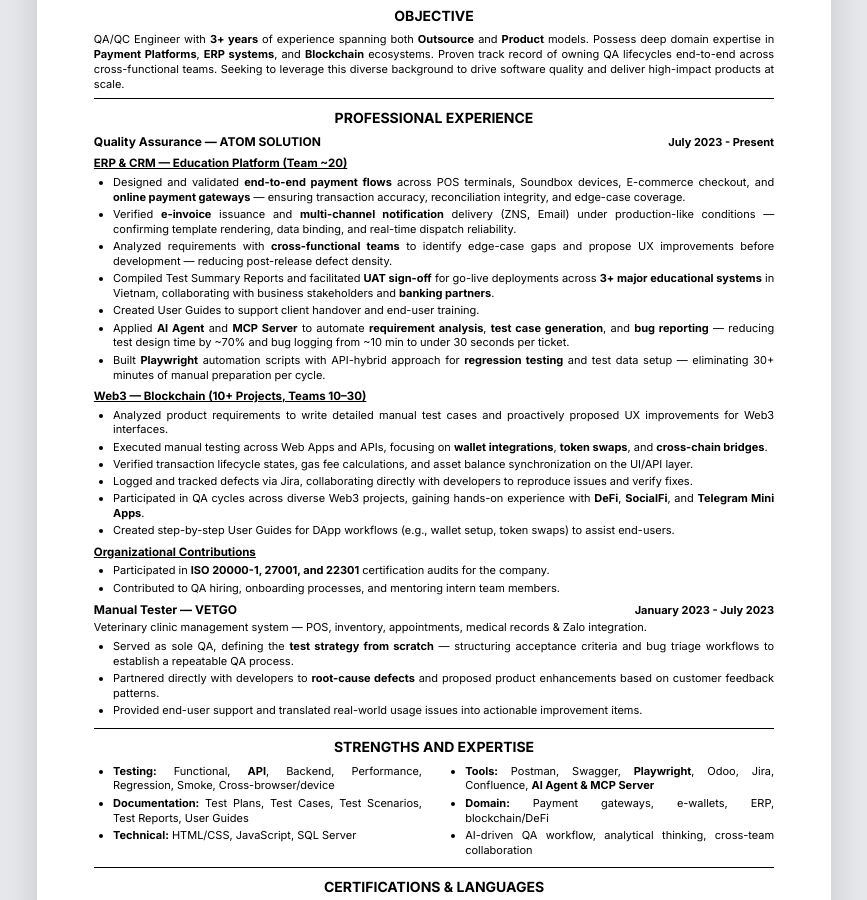
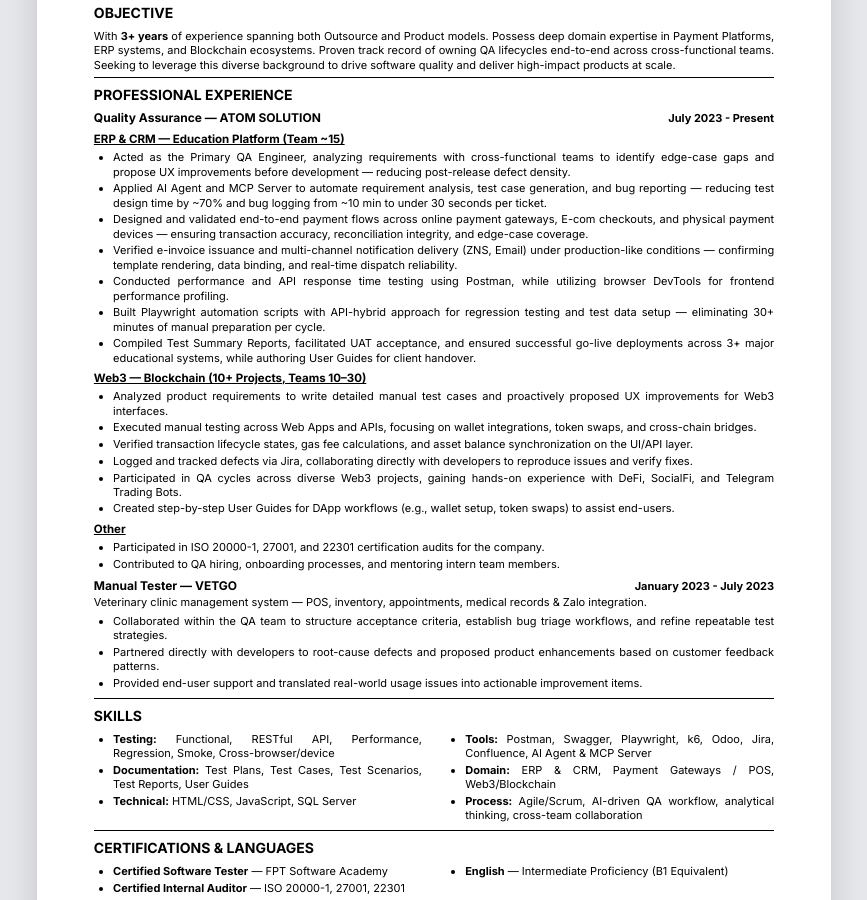
Before and after one commit to thuw0201/profile_qc, a plain HTML site: page v2/index.html in a window 1280 px wide. Shown: the part 158-1058 px from the top of the page, without its empty margins (206-1073 px from the left). Drawn offline with Linux system fonts and the light colour scheme.

Commit message:
update cv

```diff
--- a/v2/index.html
+++ b/v2/index.html
@@ -24,7 +24,7 @@
         <!-- Objective -->
         <section class="objective">
             <h3>OBJECTIVE</h3>
-            <p>QA/QC Engineer with <strong>3+ years</strong> of experience spanning both <mark>Outsource</mark> and
+            <p>With <strong>3+ years</strong> of experience spanning both <mark>Outsource</mark> and
                 <mark>Product</mark> models. Possess deep domain expertise in <mark>Payment Platforms</mark>, <mark>ERP
                     systems</mark>, and <mark>Blockchain</mark> ecosystems. Proven track record of owning QA lifecycles
                 end-to-end across cross-functional teams. Seeking to leverage this diverse background to drive software
@@ -44,44 +44,53 @@
                 </div>
 
                 <!-- ERP & CRM -->
-                <h5 class="underlined">ERP & CRM — Education Platform (Team ~20)</h5>
+                <h5 class="underlined">ERP & CRM — Education Platform (Team ~15)</h5>
                 <ul>
-                    <li>Designed and validated <mark>end-to-end payment flows</mark> across POS terminals, Soundbox
-                        devices,
-                        E-commerce checkout, and <mark>online payment gateways</mark> — ensuring transaction
+                    <li>Acted as the Primary QA Engineer, analyzing requirements with
+                        <mark>cross-functional teams</mark> to identify edge-case gaps and
+                        propose UX improvements before development — reducing post-release defect density.
+                    </li>
+                    <li>Applied <mark>AI Agent</mark> and <mark>MCP Server</mark> to automate <mark>requirement
+                            analysis</mark>, <mark>test case generation</mark>, and <mark>bug reporting</mark> —
+                        reducing test design time by ~70% and bug logging from ~10 min to under 30 seconds per ticket.
+                    </li>
+                    <li>Designed and validated <mark>end-to-end payment flows</mark> across <mark>online payment
+                            gateways</mark>, E-com checkouts, and physical payment devices — ensuring transaction
                         accuracy, reconciliation integrity, and edge-case coverage.</li>
                     <li>Verified <mark>e-invoice</mark> issuance and <mark>multi-channel notification</mark> delivery
-                        (ZNS, Email) under
-                        production-like conditions — confirming template rendering, data binding, and real-time
-                        dispatch reliability.</li>
-                    <li>Analyzed requirements with <mark>cross-functional teams</mark> to identify edge-case gaps and
-                        propose UX improvements before development — reducing post-release defect density.</li>
-                    <li>Compiled Test Summary Reports and facilitated <mark>UAT sign-off</mark> for go-live deployments across <strong>3+ major educational
-                            systems</strong> in Vietnam, collaborating with business stakeholders and <mark>banking partners</mark>.</li>
-                    <li>Created User Guides to support client handover and end-user training.</li>
-                    <li>Applied <mark>AI Agent</mark> and <mark>MCP Server</mark> to automate
-                        <mark>requirement analysis</mark>, <mark>test case generation</mark>, and <mark>bug
-                            reporting</mark> — reducing test design
-                        time by ~70% and bug logging from ~10 min to under 30 seconds per ticket.
-                    </li>
+                        (ZNS, Email) under production-like conditions — confirming template rendering, data binding, and
+                        real-time dispatch reliability.</li>
+                    <li>Conducted performance and API response time testing using Postman, while
+                        utilizing browser DevTools for frontend performance profiling.</li>
                     <li>Built <mark>Playwright</mark> automation scripts with API-hybrid approach for <mark>regression
                             testing</mark> and test data setup — eliminating 30+ minutes of manual preparation per
                         cycle.</li>
+                    <li>Compiled Test Summary Reports, facilitated <mark>UAT acceptance</mark>, and ensured successful
+                        go-live deployments across 3+ major educational systems, while authoring User Guides for client
+                        handover.</li>
                 </ul>
 
                 <!-- Web3 -->
                 <h5 class="underlined">Web3 — Blockchain (10+ Projects, Teams 10–30)</h5>
                 <ul>
-                    <li>Analyzed product requirements to write detailed manual test cases and proactively proposed UX improvements for Web3 interfaces.</li>
-                    <li>Executed manual testing across Web Apps and APIs, focusing on <mark>wallet integrations</mark>, <mark>token swaps</mark>, and <mark>cross-chain bridges</mark>.</li>
-                    <li>Verified transaction lifecycle states, gas fee calculations, and asset balance synchronization on the UI/API layer.</li>
-                    <li>Logged and tracked defects via Jira, collaborating directly with developers to reproduce issues and verify fixes.</li>
-                    <li>Participated in QA cycles across diverse Web3 projects, gaining hands-on experience with <strong>DeFi</strong>, <strong>SocialFi</strong>, and <strong>Telegram Mini Apps</strong>.</li>
-                    <li>Created step-by-step User Guides for DApp workflows (e.g., wallet setup, token swaps) to assist end-users.</li>
+                    <li>Analyzed product requirements to write detailed manual test cases and proactively proposed UX
+                        improvements for Web3 interfaces.</li>
+                    <li>Executed manual testing across Web Apps and APIs, focusing on <mark>wallet integrations</mark>,
+                        <mark>token swaps</mark>, and <mark>cross-chain bridges</mark>.
+                    </li>
+                    <li>Verified transaction lifecycle states, gas fee calculations, and asset balance synchronization
+                        on the UI/API layer.</li>
+                    <li>Logged and tracked defects via Jira, collaborating directly with developers to reproduce issues
+                        and verify fixes.</li>
+                    <li>Participated in QA cycles across diverse Web3 projects, gaining hands-on experience with
+                        DeFi, SocialFi, and Telegram Trading Bots.
+                    </li>
+                    <li>Created step-by-step User Guides for DApp workflows (e.g., wallet setup, token swaps) to assist
+                        end-users.</li>
                 </ul>
 
                 <!-- Other -->
-                <h5 class="underlined">Organizational Contributions</h5>
+                <h5 class="underlined">Other</h5>
                 <ul>
                     <li>Participated in <mark>ISO 20000-1, 27001, and 22301</mark> certification audits for the
                         company.</li>
@@ -98,8 +107,8 @@
                 <p>Veterinary clinic management system — POS, inventory, appointments, medical records & Zalo
                     integration.</p>
                 <ul style="margin-top: 0.3rem;">
-                    <li>Served as sole QA, defining the <mark>test strategy from scratch</mark> — structuring
-                        acceptance criteria and bug triage workflows to establish a repeatable QA process.</li>
+                    <li>Collaborated within the QA team to structure acceptance criteria, establish bug triage
+                        workflows, and refine repeatable test strategies.</li>
                     <li>Partnered directly with developers to <mark>root-cause defects</mark> and proposed product
                         enhancements
                         based on customer feedback patterns.</li>
@@ -111,12 +120,12 @@
 
         <!-- Strengths and Expertise -->
         <section class="strengths">
-            <h3>STRENGTHS AND EXPERTISE</h3>
+            <h3>SKILLS</h3>
             <div class="two-column">
                 <div class="column">
                     <ul>
-                        <li><strong>Testing:</strong> Functional, <mark>API</mark>, Backend, Performance,
-                            Regression, Smoke, Cross-browser/device</li>
+                        <li><strong>Testing:</strong> Functional, RESTful API, Performance, Regression, Smoke,
+                            Cross-browser/device</li>
                         <li><strong>Documentation:</strong> Test Plans, Test Cases, Test Scenarios, Test Reports,
                             User Guides</li>
                         <li><strong>Technical:</strong> HTML/CSS, JavaScript, SQL Server</li>
@@ -124,10 +133,12 @@
                 </div>
                 <div class="column">
                     <ul>
-                        <li><strong>Tools:</strong> Postman, Swagger, <mark>Playwright</mark>, Odoo, Jira,
+                        <li><strong>Tools:</strong> Postman, Swagger, <mark>Playwright</mark>, k6, Odoo, Jira,
                             Confluence, <mark>AI Agent & MCP Server</mark></li>
-                        <li><strong>Domain:</strong> Payment gateways, e-wallets, ERP, blockchain/DeFi</li>
-                        <li>AI-driven QA workflow, analytical thinking, cross-team collaboration</li>
+                        <li><strong>Domain:</strong> ERP & CRM, Payment Gateways / POS, Web3/Blockchain
+                        </li>
+                        <li><strong>Process:</strong> Agile/Scrum, AI-driven QA workflow, analytical
+                            thinking, cross-team collaboration</li>
                     </ul>
                 </div>
             </div>
@@ -158,7 +169,7 @@
                 <div class="job-header">
                     <div class="edu-details">
                         <h4>Nong Lam University</h4>
-                        <p style="margin-top: 0.2rem;">Bachelor of Business Administration</p>
+                        <!-- <p style="margin-top: 0.2rem;">Bachelor of Business Administration</p> -->
                     </div>
                     <span class="date">August 2019 - March 2023</span>
                 </div>
--- a/v2/styles.css
+++ b/v2/styles.css
@@ -17,7 +17,7 @@
     font-family: 'Inter', sans-serif;
     background-color: #e5e7eb;
     color: var(--text-color);
-    line-height: 1.35;
+    line-height: 1.3;
     font-size: 11px;
     display: flex;
     justify-content: center;
@@ -64,8 +64,8 @@
 
 /* Section Common Styles */
 section {
-    margin-bottom: 0.6rem;
-    padding-bottom: 0.4rem;
+    margin-bottom: 0.5rem;
+    padding-bottom: 0.3rem;
     border-bottom: 1px solid #000;
 }
 
@@ -76,7 +76,7 @@
 }
 
 section h3 {
-    text-align: center;
+    text-align: left;
     font-size: 14px;
     font-weight: 700;
     text-transform: uppercase;
@@ -167,7 +167,7 @@
 /* Highlight styling */
 mark {
     background-color: transparent;
-    font-weight: 700;
+    font-weight: normal;
 }
 
 /* ------------- BẢN IN PDF (Print / PDF Export) ------------- */
@@ -187,7 +187,7 @@
         width: 100%;
         height: 297mm;
         margin: 0;
-        padding: 10mm 15mm;
+        padding: 8mm 15mm;
         box-shadow: none;
         border: none;
         overflow: hidden;
```
Also changed, not shown: 1 other file.
